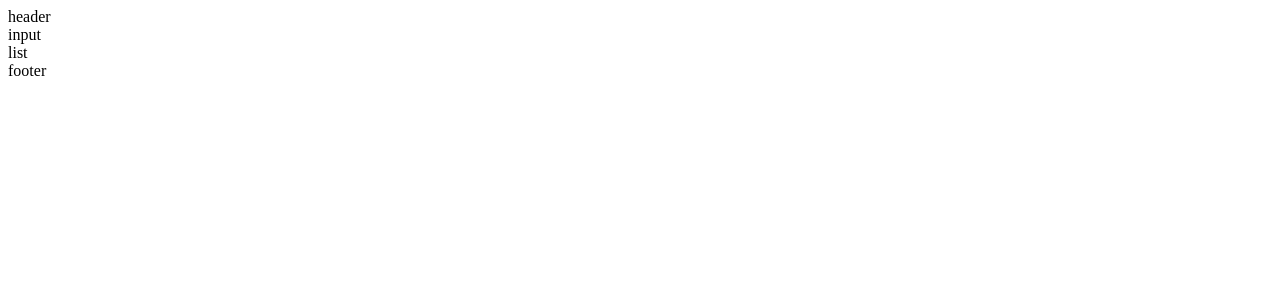
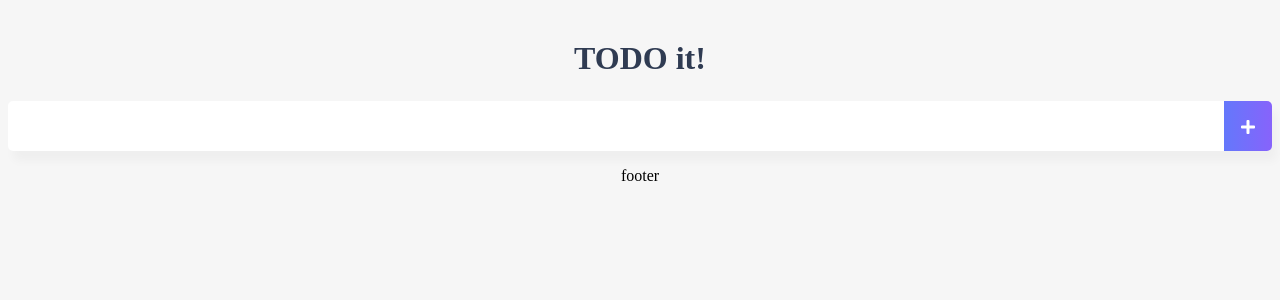
Before and after one commit to devmin24/vue_todo, a Vue app: page / in a window 1280 px wide. Shown: the top 300 px of the page. Built offline with nearby package versions, Linux system fonts and the light colour scheme.

Commit message:
todoList > check button, delete button implement

```diff
--- a/public/index.html
+++ b/public/index.html
@@ -1,15 +1,32 @@
 <!DOCTYPE html>
 <html lang="">
   <head>
-    <meta charset="utf-8">
-    <meta http-equiv="X-UA-Compatible" content="IE=edge">
-    <meta name="viewport" content="width=device-width,initial-scale=1.0">
-    <link rel="icon" href="<%= BASE_URL %>favicon.ico">
+    <meta charset="utf-8" />
+    <meta http-equiv="X-UA-Compatible" content="IE=edge" />
+    <meta name="viewport" content="width=device-width,initial-scale=1.0" />
+    <link rel="icon" href="<%= BASE_URL %>favicon.ico" />
     <title><%= htmlWebpackPlugin.options.title %></title>
+    <link
+      rel="stylesheet"
+      href="https://pro.fontawesome.com/releases/v5.10.0/css/all.css"
+      integrity="sha384-AYmEC3Yw5cVb3ZcuHtOA93w35dYTsvhLPVnYs9eStHfGJvOvKxVfELGroGkvsg+p"
+      crossorigin="anonymous"
+    />
+
+    <link rel="preconnect" href="https://fonts.googleapis.com" />
+    <link rel="preconnect" href="https://fonts.gstatic.com" crossorigin />
+    <link
+      href="https://fonts.googleapis.com/css2?family=Ubuntu:wght@300&display=swap"
+      rel="stylesheet"
+    />
   </head>
   <body>
     <noscript>
-      <strong>We're sorry but <%= htmlWebpackPlugin.options.title %> doesn't work properly without JavaScript enabled. Please enable it to continue.</strong>
+      <strong
+        >We're sorry but <%= htmlWebpackPlugin.options.title %> doesn't work
+        properly without JavaScript enabled. Please enable it to
+        continue.</strong
+      >
     </noscript>
     <div id="app"></div>
     <!-- built files will be auto injected -->
--- a/src/App.vue
+++ b/src/App.vue
@@ -23,4 +23,19 @@
 };
 </script>
 
-<style></style>
+<style>
+body {
+  text-align: center;
+  background-color: #f6f6f6;
+}
+input {
+  border-style: groove;
+  width: 200px;
+}
+button {
+  border-style: groove;
+}
+.shadow {
+  box-shadow: 5px 10px 10px rgba(0, 0, 0, 0.03);
+}
+</style>
--- a/src/components/TodoHeader.vue
+++ b/src/components/TodoHeader.vue
@@ -1,11 +1,13 @@
 <template>
-  <div>
-    header
-  </div>
+  <header>
+    <h1>TODO it!</h1>
+  </header>
 </template>
 
-<script>
-export default {};
-</script>
-
-<style lang="scss" scoped></style>
+<style scoped>
+h1 {
+  color: #2f3b52;
+  font-weight: 900;
+  margin: 2.5rem 0 1.5rem;
+}
+</style>
--- a/src/components/TodoInput.vue
+++ b/src/components/TodoInput.vue
@@ -1,11 +1,60 @@
 <template>
-  <div>
-    input
+  <div class="inputBox shadow">
+    <!-- v-on:keyup.enter : enter 입력하면 "" 실행하기 -->
+    <input type="text" v-model="newTodoItem" v-on:keyup.enter="addTodo" />
+    <span class="addContainer" v-on:click="addTodo">
+      <!-- awesome icon 가져와서 쓰기, css도 직접 적용할 수 있음 -->
+      <i class="fas fa-plus addBtn"></i>
+    </span>
   </div>
 </template>
 
 <script>
-export default {};
+export default {
+  data: function() {
+    return {
+      newTodoItem: "",
+    };
+  },
+  methods: {
+    addTodo: function() {
+      if (this.newTodoItem !== "") {
+        var obj = { completed: false, item: this.newTodoItem };
+        localStorage.setItem(this.newTodoItem, JSON.stringify(obj)); // 객체를 가져올 때, JSON.stringify를 사용해 문자열로 가져와야함.
+        this.clearInput(); // this로 같은 인스턴스 안에 있는 메소드도 가져올 수 있음.
+      }
+    },
+    clearInput: function() {
+      this.newTodoItem = "";
+    },
+  },
+};
 </script>
 
-<style lang="scss" scoped></style>
+<style scoped>
+input:focus {
+  outline: none;
+}
+.inputBox {
+  background: white;
+  height: 50px;
+  line-height: 50px;
+  border-radius: 5px;
+}
+.inputBox input {
+  border-style: none;
+  font-size: 0.9rem;
+  width: 80%;
+}
+.addContainer {
+  float: right;
+  background: linear-gradient(to right, #6478fb, #8763fb);
+  display: block;
+  width: 3rem;
+  border-radius: 0 5px 5px 0;
+}
+.addBtn {
+  color: white;
+  vertical-align: middle;
+}
+</style>
--- a/src/components/TodoList.vue
+++ b/src/components/TodoList.vue
@@ -1,11 +1,94 @@
 <template>
   <div>
-    list
+    <ul>
+      <li
+        v-for="(todoItem, index) in todoItems"
+        v-bind:key="todoItem.item"
+        class="shadow"
+      >
+        <i
+          class="fas fa-check checkBtn"
+          v-bind:class="{ checkBtnCompleted: todoItem.completed }"
+          v-on:click="toggleComplete(todoItem, index)"
+        ></i>
+        <span v-bind:class="{ textCompleted: todoItem.completed }">{{
+          todoItem.item
+        }}</span>
+        <span class="removeBtn" v-on:click="removeTodo(todoItem, index)">
+          <i class="fas fa-trash-alt"></i>
+        </span>
+      </li>
+    </ul>
   </div>
 </template>
 
 <script>
-export default {};
+export default {
+  data: function() {
+    return {
+      todoItems: [],
+    };
+  },
+  methods: {
+    removeTodo: function(todoItem, index) {
+      localStorage.removeItem(todoItem); // 로컬스토리지에서 지우고,
+      this.todoItems.splice(index, 1); // index값으로 배열에서도 지워주기
+    },
+    toggleComplete: function(todoItem) {
+      todoItem.completed = !todoItem.completed; // true이면 false로, false이면 true로 변경
+      // localStorage에 값이 변경될 때마다 기존 값 지우고, 새로운 값 넣어주기(localStorage에 update api가 없으므로 갱신하는 방법)
+      localStorage.removeItem(todoItem.item);
+      localStorage.setItem(todoItem.item, JSON.stringify(todoItem));
+    },
+  },
+  created: function() {
+    if (localStorage.length > 0) {
+      for (var i = 0; i < localStorage.length; i++) {
+        if (localStorage.key(i) !== "loglevel:webpack-dev-server") {
+          // this.todoItems.push(localStorage.key(i));
+          // JSON.parse = JSON.stringify로 문자열로 변환했던 것을 다시 객체화 하는 것
+          this.todoItems.push(
+            JSON.parse(localStorage.getItem(localStorage.key(i)))
+          );
+        }
+      }
+    }
+  },
+};
 </script>
 
-<style lang="scss" scoped></style>
+<style scoped>
+ul {
+  /* list 번호 스타일 */
+  list-style-type: none;
+  padding-left: 0px;
+  margin-top: 0;
+  text-align: left;
+}
+li {
+  display: flex;
+  min-height: 50px;
+  height: 50px;
+  line-height: 50px;
+  margin: 0.5rem 0;
+  padding: 0 0.9rem;
+  background: white;
+  border-radius: 5px;
+}
+.checkBtn {
+  line-height: 45px;
+  color: #62acde;
+  margin-right: 5px;
+}
+.checkBtnCompleted {
+  color: #b3adad;
+}
+.textCompleted {
+  text-decoration: line-through;
+  color: #b3adad;
+}
+.removeBtn {
+  margin-left: auto;
+  color: #de4343;
+}
+</style>
```
Also changed, not shown: 1 other file (tests, documents, lock files or other folders).
